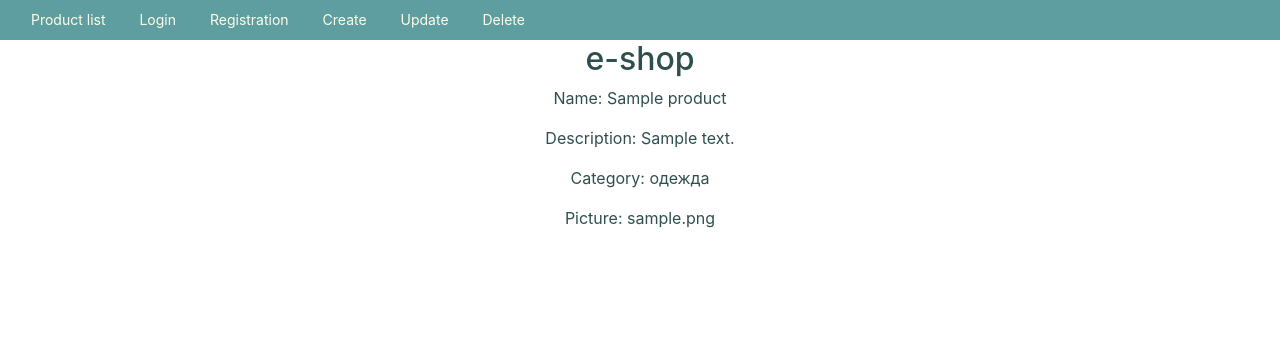
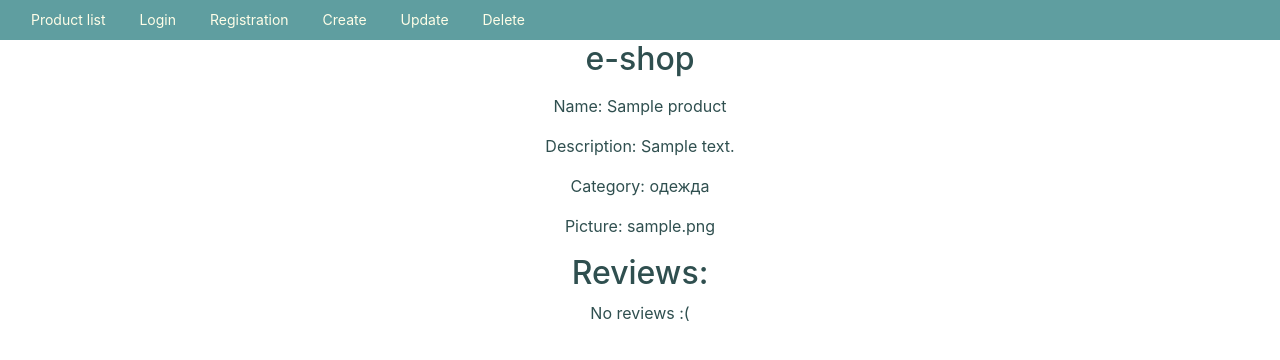
Before and after one commit to aiganysho/exam_8, a Django app: page /webapp/1 in a window 1280 px wide. Shown: the top 360 px of the page. Run offline with Django 3.2, Linux system fonts and the light colour scheme; tables that the repository leaves empty hold one stand-in row (values such as "Sample post").

Commit message:
шаблоны для отзыва и рейтинга

```diff
--- a/hello/webapp/templates/product/view_product.html
+++ b/hello/webapp/templates/product/view_product.html
@@ -4,12 +4,36 @@
     <li><a href="{% url "product:create" %}">Create</a></li>
     <li><a href="{% url "product:update" product.pk%}">Update</a></li>
     <li><a href="{% url "product:delete" product.pk%}">Delete</a></li>
+{#    <li><a href="{% url "product:create_review" product.pk%}">Create review</a></li>#}
+{#    <li><a href="{% url "product:update_review" product.pk%}">Update review</a></li>#}
+{#    <li><a href="{% url "product:delete_review" product.pk%}">Delete review</a></li>#}
 {% endblock menu %}
 
 
 {% block content %}
+        <p><div class="star-rating">
+            <i class="fas fa-star{% if product.get_avg_rating < 1 %}-o empty{%endif%}"></i>
+            <i class="fas fa-star{% if product.get_avg_rating < 2 %}-o empty{%endif%}"></i>
+            <i class="fas fa-star{% if product.get_avg_rating < 3 %}-o empty{%endif%}"></i>
+            <i class="fas fa-star{% if product.get_avg_rating < 4 %}-o empty{%endif%}"></i>
+            <i class="fas fa-star{% if product.get_avg_rating < 5 %}-o empty{%endif%}"></i>
+        </div></p>
     <p>Name: {{ product.name_product }}</p>
     <p>Description: {{ product.description }}</p>
     <p>Category: {{ product.category }}</p>
     <p>Picture: {{ product.picture }}</p>
+
+
+
+
+        <h2>Reviews:</h2>
+    {% for review in product.reviews.all %}
+        <p>{{ review.author }} ( {{ review.product.email }}):</p>
+        <p>{{ review.text_review }}</p>
+        <p>Rating: {{ review.rating }}</p>
+
+    {% empty %}
+        <p>No reviews :(</p>
+    {% endfor %}
+
 {%  endblock content %}
```
Also changed, not shown: hello/webapp/templates/product/index.html (+18 -0 lines).
